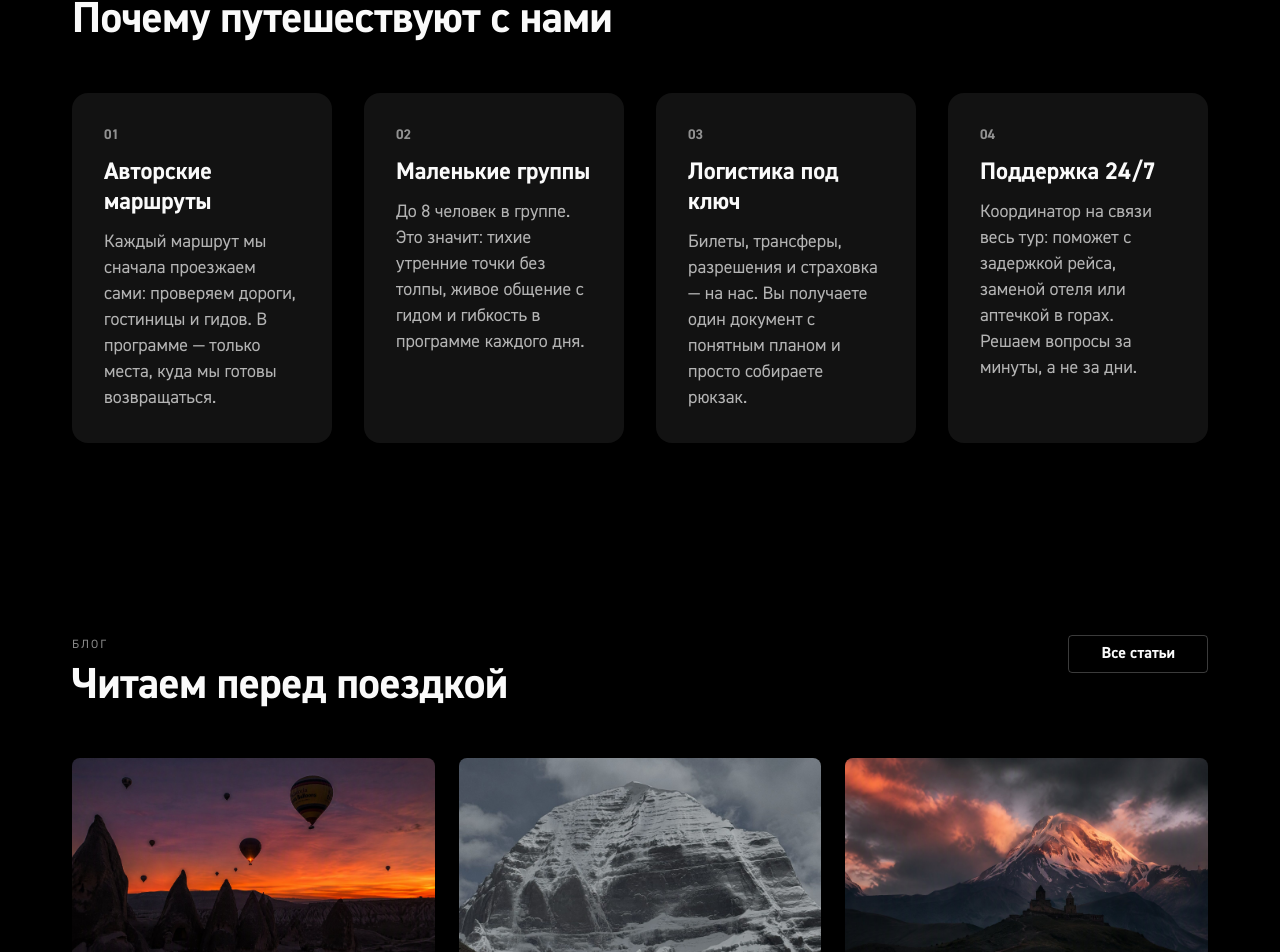
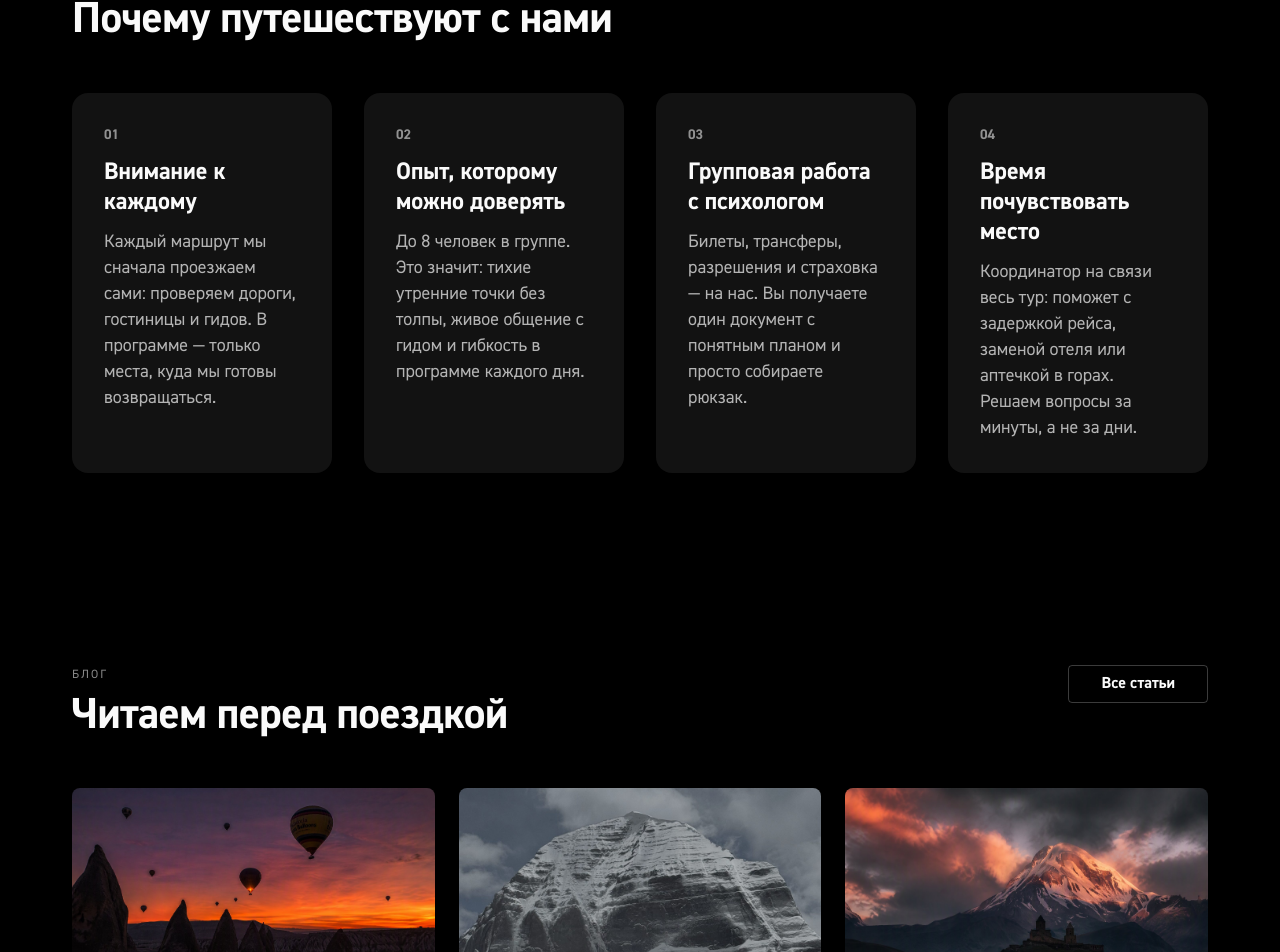
Before and after one commit to fifulina-uxui/wild-soul-routes, a React (Vite) app: page / in a window 1280 px wide. Shown: the part 4181-5133 px from the top of the page. Built offline with nearby package versions, Linux system fonts and the light colour scheme.

Commit message:
New headings in Why travel with us section

```diff
--- a/src/data/content.ts
+++ b/src/data/content.ts
@@ -515,19 +515,19 @@ export const content: Record<'ru' | 'en', PageContent> = {
       heading: 'Почему путешествуют с нами',
       items: [
         {
-          title: 'Авторские маршруты',
+          title: 'Внимание к каждому',
           text: 'Каждый маршрут мы сначала проезжаем сами: проверяем дороги, гостиницы и гидов. В программе — только места, куда мы готовы возвращаться.',
         },
         {
-          title: 'Маленькие группы',
+          title: 'Опыт, которому можно доверять',
           text: 'До 8 человек в группе. Это значит: тихие утренние точки без толпы, живое общение с гидом и гибкость в программе каждого дня.',
         },
         {
-          title: 'Логистика под ключ',
+          title: 'Групповая работа с психологом',
           text: 'Билеты, трансферы, разрешения и страховка — на нас. Вы получаете один документ с понятным планом и просто собираете рюкзак.',
         },
         {
-          title: 'Поддержка 24/7',
+          title: 'Время почувствовать место',
           text: 'Координатор на связи весь тур: поможет с задержкой рейса, заменой отеля или аптечкой в горах. Решаем вопросы за минуты, а не за дни.',
         },
       ],
@@ -1058,19 +1058,19 @@ export const content: Record<'ru' | 'en', PageContent> = {
       heading: 'Why travel with us',
       items: [
         {
-          title: 'Original routes',
+          title: 'Attention to everyone',
           text: 'We travel every route ourselves first: checking roads, lodges and guides. Only places we would happily return to make the program.',
         },
         {
-          title: 'Small groups',
+          title: 'Experience you can trust',
           text: 'Up to 8 people. That means quiet mornings without crowds, real conversations with the guide and flexibility every single day.',
         },
         {
-          title: 'End-to-end logistics',
+          title: 'Group work with a psychologist',
           text: 'Flights, transfers, permits and insurance — all on us. You get one document with a clear plan and simply pack your bag.',
         },
         {
-          title: '24/7 support',
+          title: 'Time to feel the place',
           text: 'A coordinator stays in touch throughout the tour: flight delays, hotel changes or a first-aid kit in the mountains — solved in minutes, not days.',
         },
       ],
```
